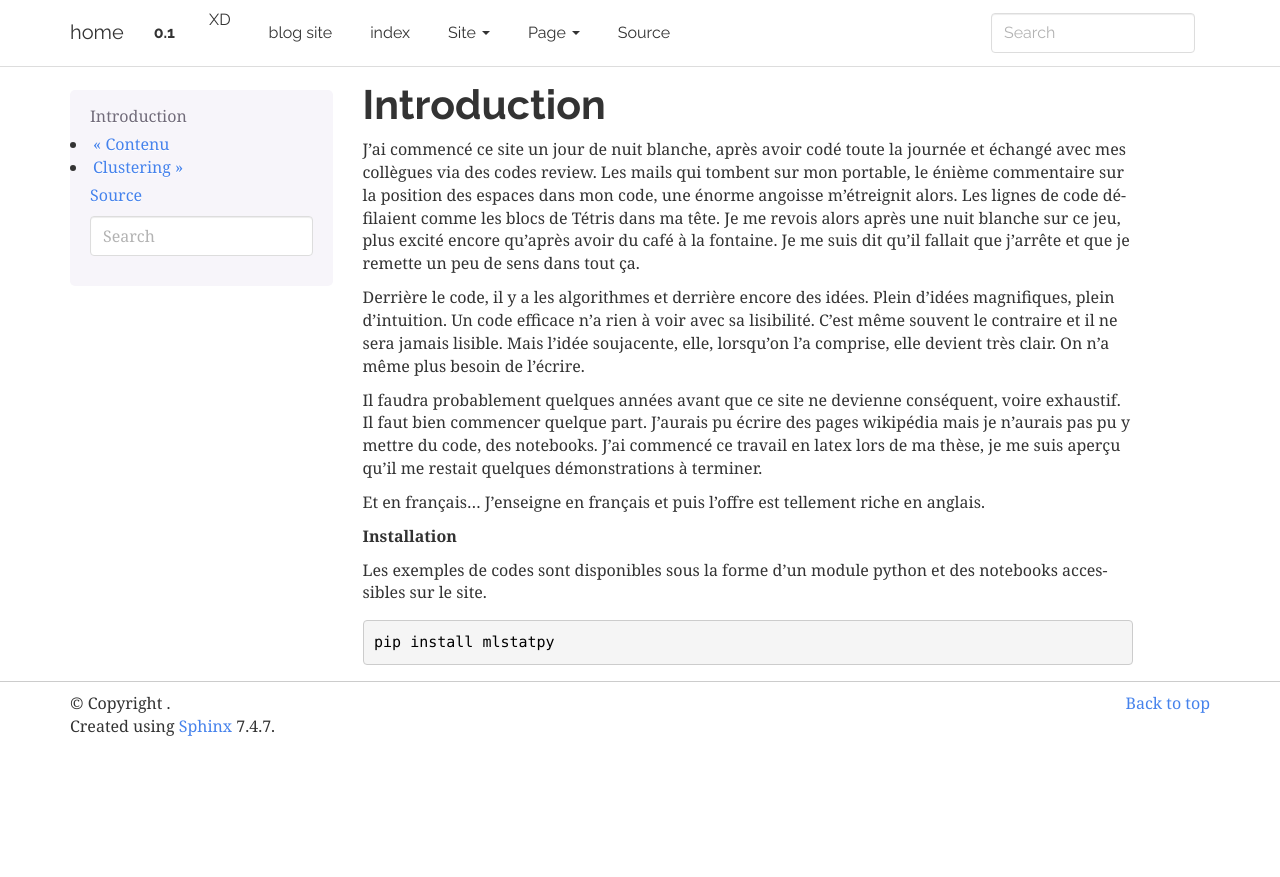
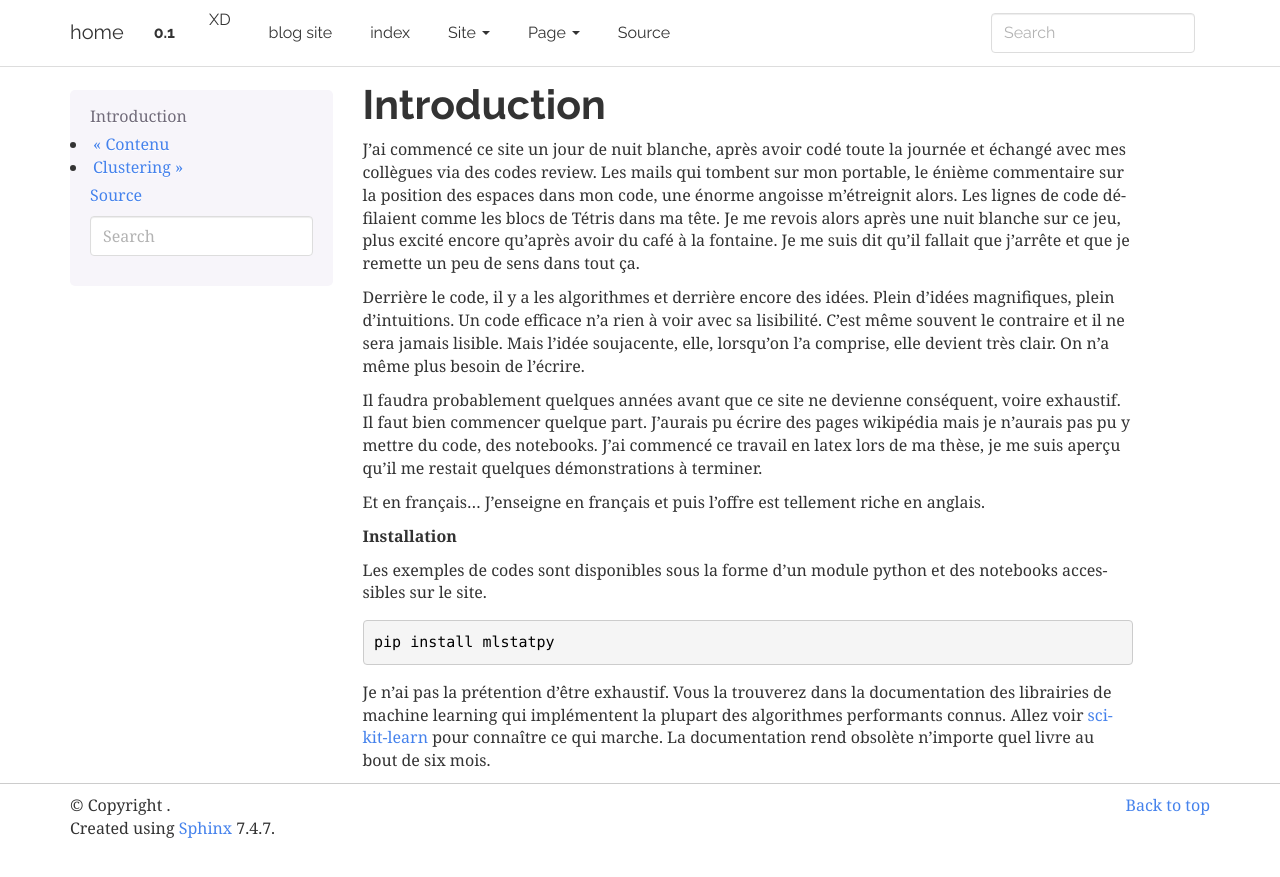
Before and after one commit to sdpython/mlstatpy, a Sphinx documentation site: the page built from _doc/sphinxdoc/source/introduction.rst, in a window 1280 px wide. Shown: the top 877 px of the page. Built offline with Sphinx 7.4.7, drawn with Linux system fonts in a browser that asks for light colours; pages that are not in the unit, such as notebooks, are missing from menus; the version number is read from the project's files by our own code.

Commit message:
inttroduction

```diff
--- a/_doc/sphinxdoc/source/introduction.rst
+++ b/_doc/sphinxdoc/source/introduction.rst
@@ -16,7 +16,7 @@ Je me suis dit qu'il fallait que j'arrête et que je remette
 un peu de sens dans tout ça.
 
 Derrière le code, il y a les algorithmes et derrière encore
-des idées. Plein d'idées magnifiques, plein d'intuition.
+des idées. Plein d'idées magnifiques, plein d'intuitions.
 Un code efficace n'a rien à voir avec sa lisibilité.
 C'est même souvent le contraire et il ne sera jamais lisible.
 Mais l'idée soujacente, elle, lorsqu'on l'a comprise,
@@ -40,3 +40,10 @@ et des :ref:`notebooks <l-notebooks>` accessibles sur le site.
 ::
 
     pip install mlstatpy
+
+Je n'ai pas la prétention d'être exhaustif. Vous la trouverez dans la documentation
+des librairies de machine learning qui implémentent la plupart des algorithmes
+performants connus. Allez voir
+`scikit-learn <http://scikit-learn.org/stable/>`_
+pour connaître ce qui marche. La documentation rend obsolète
+n'importe quel livre au bout de six mois.
```
